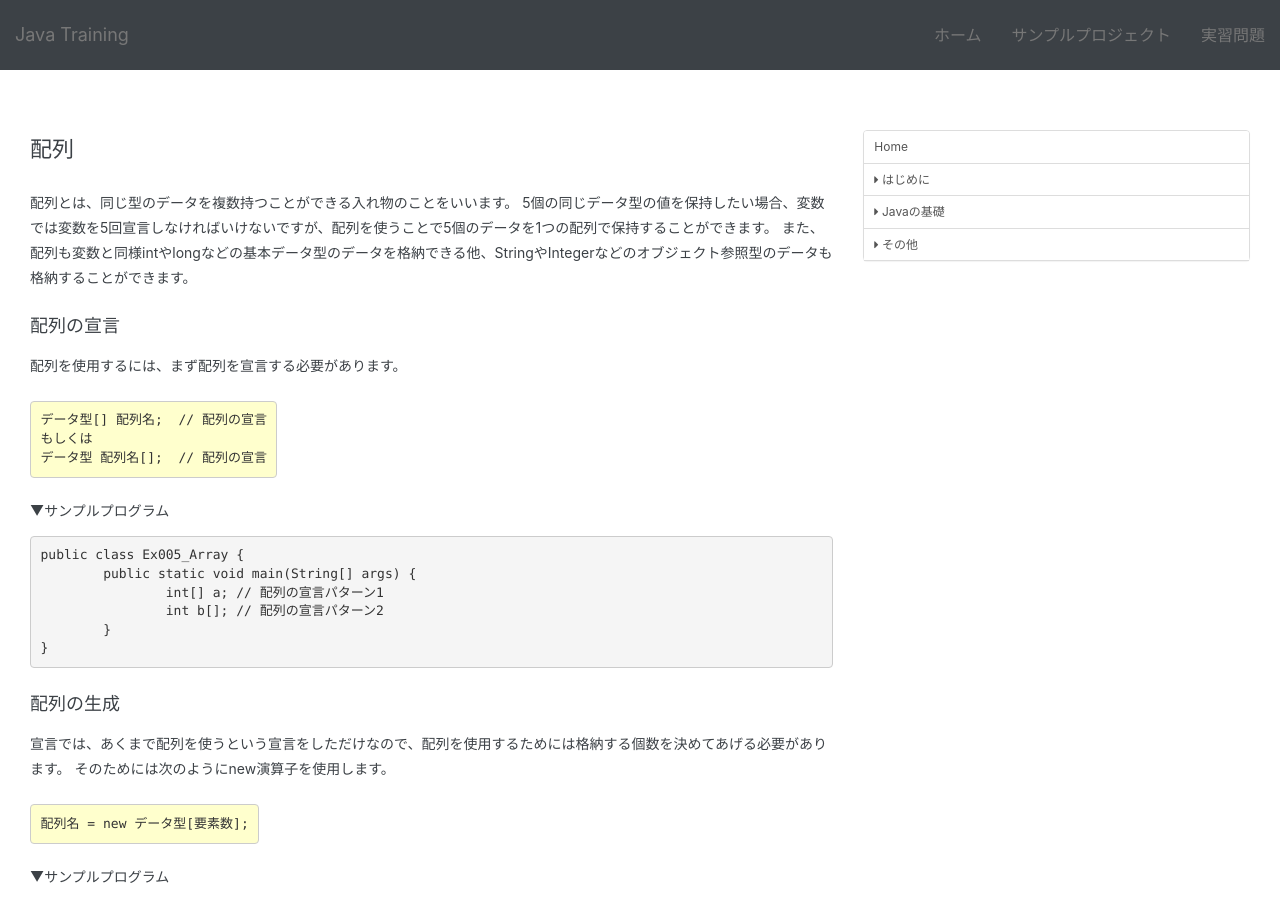
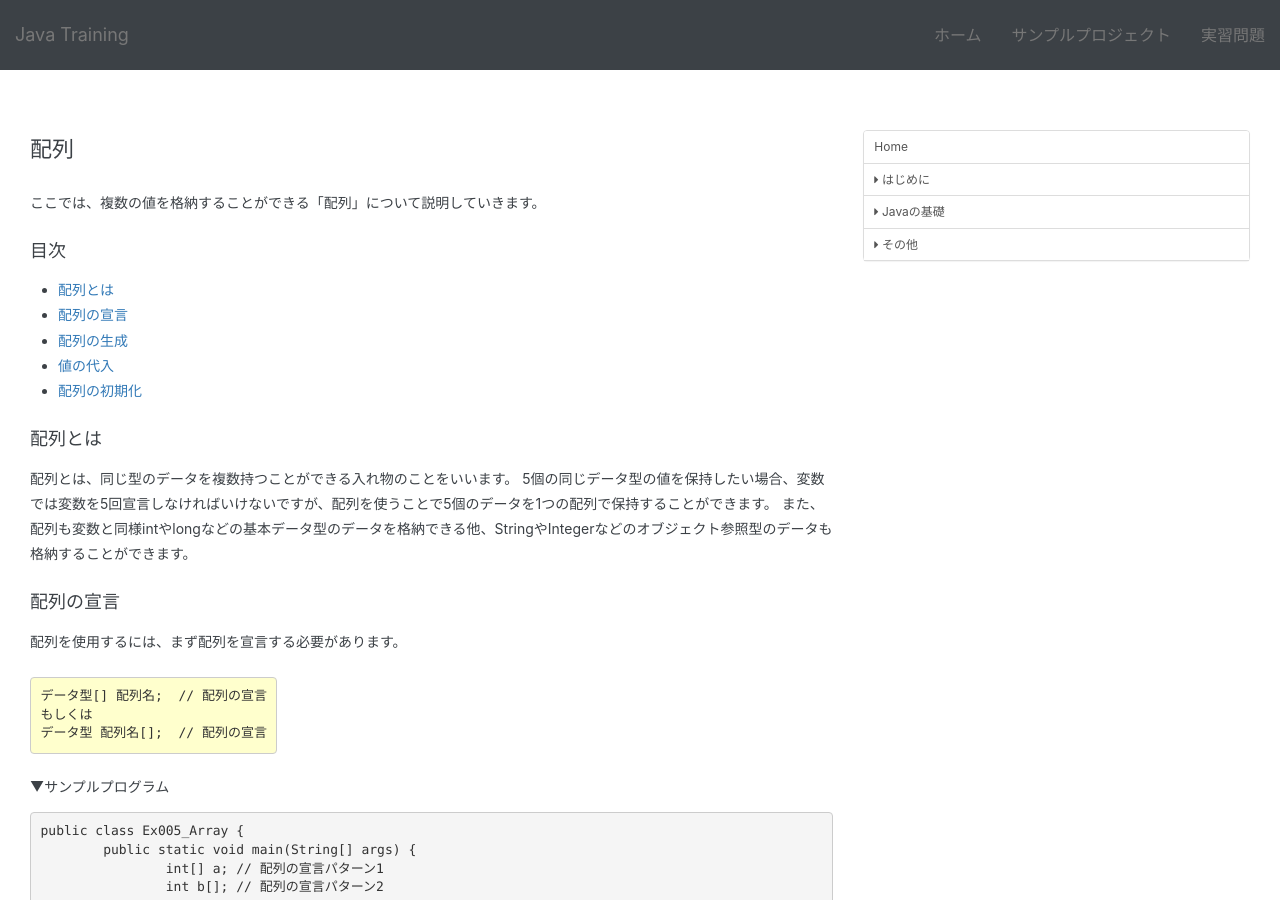
Before and after one commit to modulesjp/JavaTraining, a Jekyll site: the page built from docs/fundamentals/2.0.5.array.md, in a window 1280 px wide and 900 px high. Built offline with Jekyll 4.4.1, drawn with Linux system fonts in a browser that asks for light colours; nearby versions of some CDN libraries; our own code applies the rules of GitHub Pages for plain Markdown files.

Commit message:
2018.04.02

````diff
--- a/docs/fundamentals/2.0.5.array.md
+++ b/docs/fundamentals/2.0.5.array.md
@@ -1,9 +1,21 @@
 ## 配列
+ここでは、複数の値を格納することができる「配列」について説明していきます。
+
+
+### 目次
+* [配列とは](#sec1)
+* [配列の宣言](#sec2)
+* [配列の生成](#sec3)
+* [値の代入](#sec4)
+* [配列の初期化](#sec5)
+
+
+### <a name="sec1"></a>配列とは
 配列とは、同じ型のデータを複数持つことができる入れ物のことをいいます。
 5個の同じデータ型の値を保持したい場合、変数では変数を5回宣言しなければいけないですが、配列を使うことで5個のデータを1つの配列で保持することができます。
 また、配列も変数と同様intやlongなどの基本データ型のデータを格納できる他、StringやIntegerなどのオブジェクト参照型のデータも格納することができます。
 
-### 配列の宣言
+### <a name="sec2"></a>配列の宣言
 配列を使用するには、まず配列を宣言する必要があります。
 
 ```sh
@@ -22,7 +34,7 @@
 	}
 }
 ```
-### 配列の生成
+### <a name="sec3"></a>配列の生成
 宣言では、あくまで配列を使うという宣言をしただけなので、配列を使用するためには格納する個数を決めてあげる必要があります。
 そのためには次のようにnew演算子を使用します。
 
@@ -53,7 +65,7 @@
 |オブジェクト参照型|null|
 
 
-### 値の代入
+###  <a name="sec4"></a>値の代入
 生成した配列の各要素に値を代入していきます。
 各要素にはインデックスという要素を識別する通し番号があります。
 Java言語では、インデックスは0から始まります。この時、配列の生成で指定した要素の範囲外の要素を入れると、実行時エラーになります。
@@ -71,7 +83,7 @@
 System.out.println(a[0]);  // a[0] = 100
 ```
 
-### 配列の初期化
+### <a name="sec5"></a>配列の初期化
 配列生成時に初期値を入れることも可能です。これを「配列の初期化」といいます。
 
 ```sh
````
